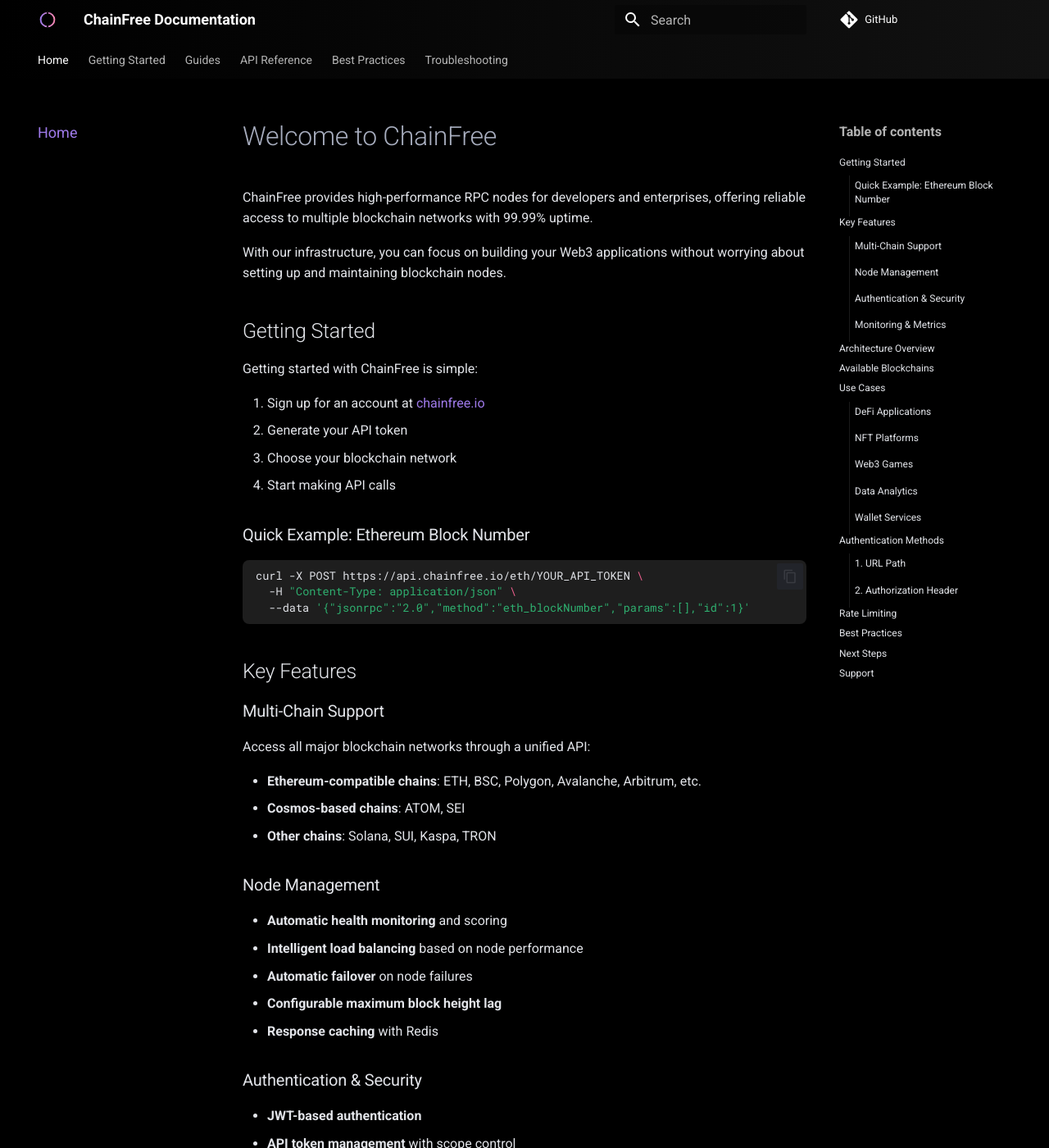
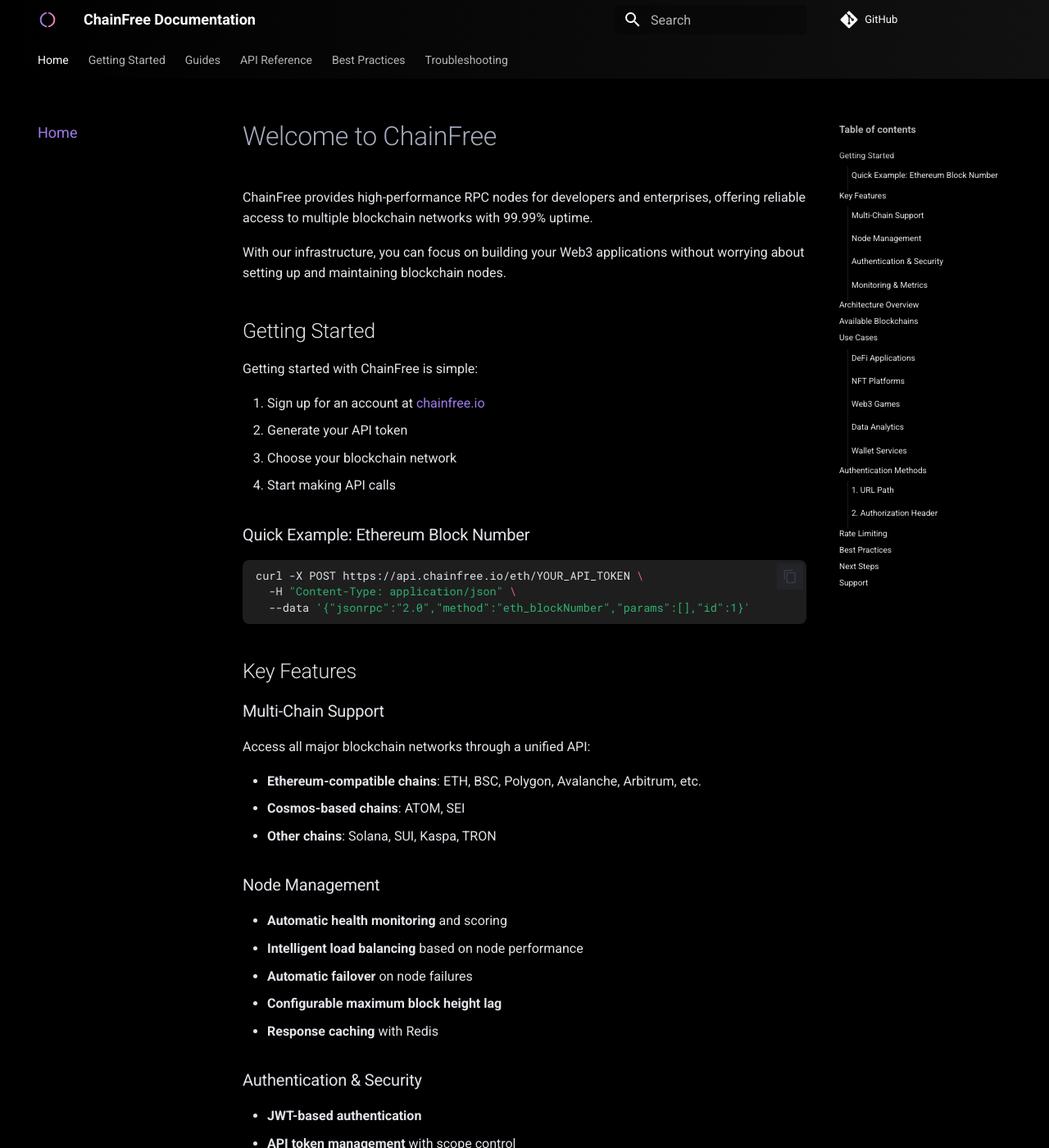
Before and after one commit to chainfreeio/docs, an MkDocs documentation site: the page built from docs/index.md, in a window 1280 px wide and 1400 px high. Shown: the whole window at 82% size. Built offline with MkDocs 1.6.1 and Material for MkDocs 9.7.7, drawn with Linux system fonts in a browser that asks for light colours; comment, search, counter and statistics services are not loaded.

Commit message:
try to fix css

```diff
--- a/docs/assets/stylesheets/extra.css
+++ b/docs/assets/stylesheets/extra.css
@@ -49,7 +49,7 @@
 
 .md-nav--secondary .md-nav__title,
 .md-nav--secondary .md-nav__link {
-  font-size: 0.6rem;
+  font-size: 0.5rem;
   line-height: 1.4;
 }
 
@@ -59,13 +59,13 @@
 }
 
 .md-nav--secondary .md-nav__list .md-nav__list {
-  margin-left: 0.6rem;
-  padding-left: 0.3rem;
+  margin-left: 0.5rem;
+  padding-left: 0.2rem;
   border-left: 1px solid rgba(255, 255, 255, 0.1);
 }
 
 .md-nav--secondary .md-nav__title {
-  font-size: 0.8rem;
+  font-size: 0.6rem;
   font-weight: 600;
   color: rgba(255, 255, 255, 0.7);
   padding-bottom: 0.5rem;
```
Also changed, not shown: docs/assets/images/logo.svg.
